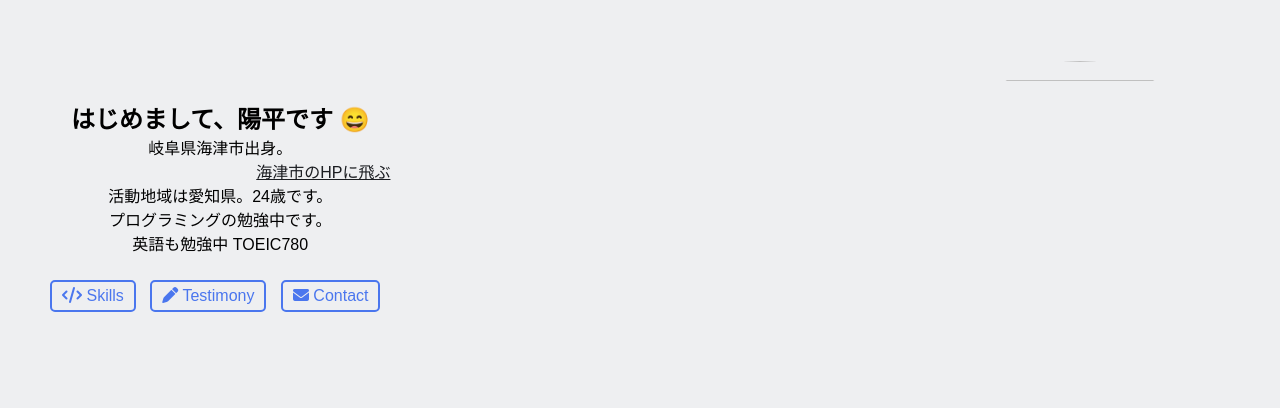
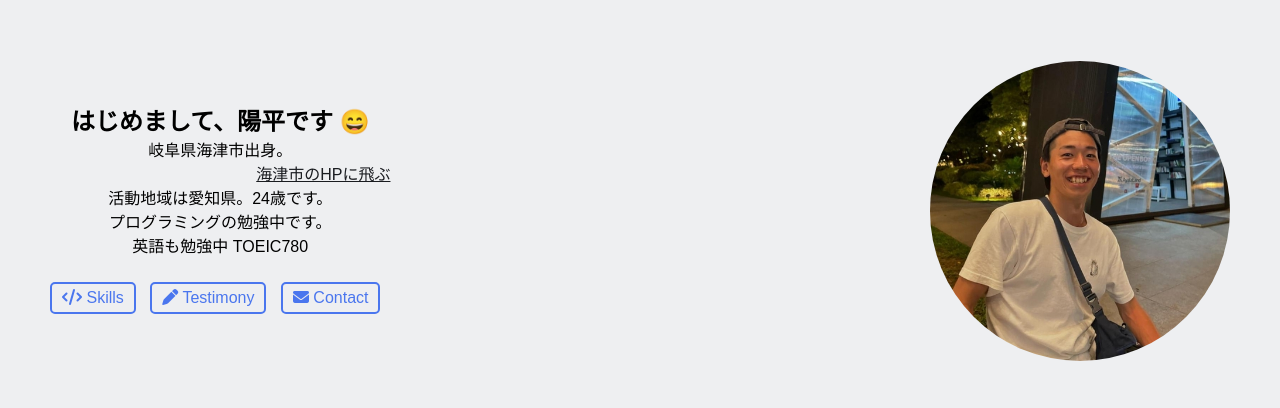
Before and after one commit to yohe1nag/portfolio-site, a plain HTML site: page index.html in a window 1280 px wide. Shown: the part 69-477 px from the top of the page. Drawn offline with Linux system fonts and the light colour scheme.

Commit message:
Update index.html

```diff
--- a/index.html
+++ b/index.html
@@ -73,7 +73,7 @@
 
         </div>
         <a href="#headshot">
-            <img src="./img/Yohei_id.jpeg" alt="">
+            <img src="./Yohei_id.jpeg" alt="">
         </a>
 
      </section>
```
